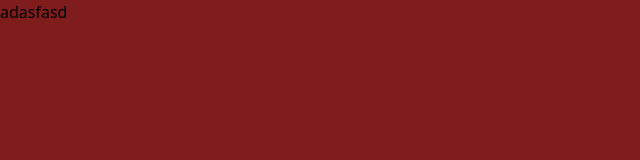
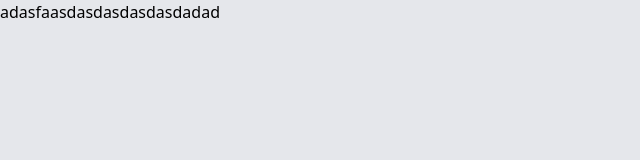
Before and after one commit to 0xSSDD/landing-404, a website: page index.html in a window 1280 px wide. Shown: the whole page, without its empty margins (0-640 px from the left). Drawn offline with nearby package versions, Linux system fonts and the light colour scheme.

Commit message:
adds live-server

```diff
--- a/index.html
+++ b/index.html
@@ -11,7 +11,7 @@
     />
   </head>
 
-  <body class="bg-red-900 font-red-400">
-    adasfasd
+  <body class="bg-gray-200 font-gray-400">
+    adasfaasdasdasdasdasdadad
   </body>
 </html>
--- /dev/null
+++ b/package.json
@@ -0,0 +1,5 @@
+{
+  "dependencies": {
+    "live-server": "^1.2.1"
+  }
+}
```
Also changed, not shown: 1 other file.
